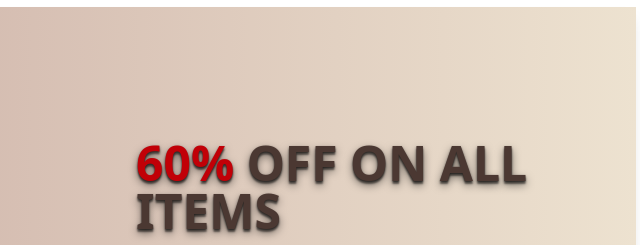
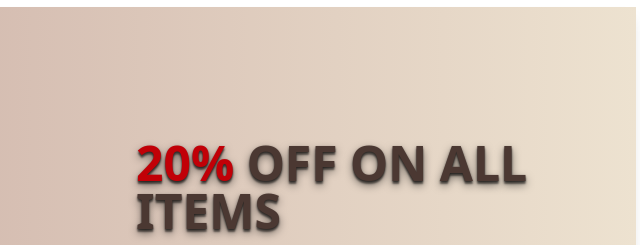
Before and after one commit to SyedaZannatulTushi/Trio-Trendz, a plain HTML site: page index.html in a window 1280 px wide. Shown: the part 1860-2105 px from the top of the page, 504-1144 px from the left. Drawn offline with nearby package versions, Linux system fonts and the light colour scheme.

```diff
--- a/index.html
+++ b/index.html
@@ -95,7 +95,7 @@
        <!-- LEFT -->
 
         <div class=" w-full md:w-1/2 p-5 flex justify-center items-center">
-            <h1 class="text-5xl font-bold text-[#4B3832] text-shadow-lg/50"> <span class="text-red-700 ">60%</span> OFF ON ALL ITEMS</h1>
+            <h1 class="text-5xl font-bold text-[#4B3832] text-shadow-lg/50"> <span class="text-red-700 ">20%</span> OFF ON ALL ITEMS</h1>
 
         </div>
       </section>
```
